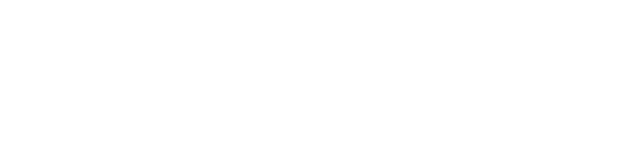
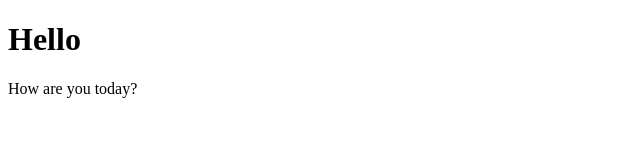
Before and after one commit to zmarks00/new-repo, a plain HTML site: page index.html in a window 1280 px wide. Shown: the whole page, without its empty margins (0-640 px from the left). Drawn offline with Linux system fonts and the light colour scheme.

Commit message:
Added  h1 and p tag

```diff
--- a/index.html
+++ b/index.html
@@ -6,6 +6,7 @@
     <title>Zach Marks Website</title>
 </head>
 <body>
-
+    <h1>Hello</h1>
+    <p>How are you today?</p>
 </body>
 </html>
```
